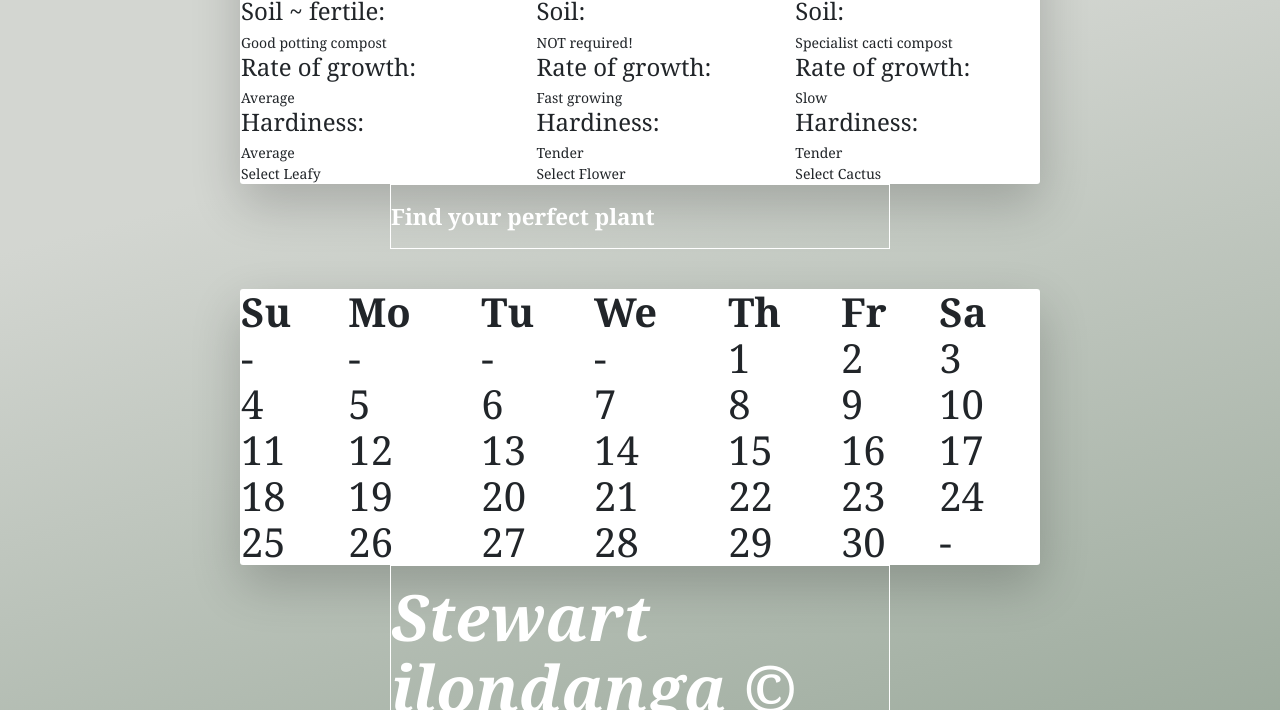
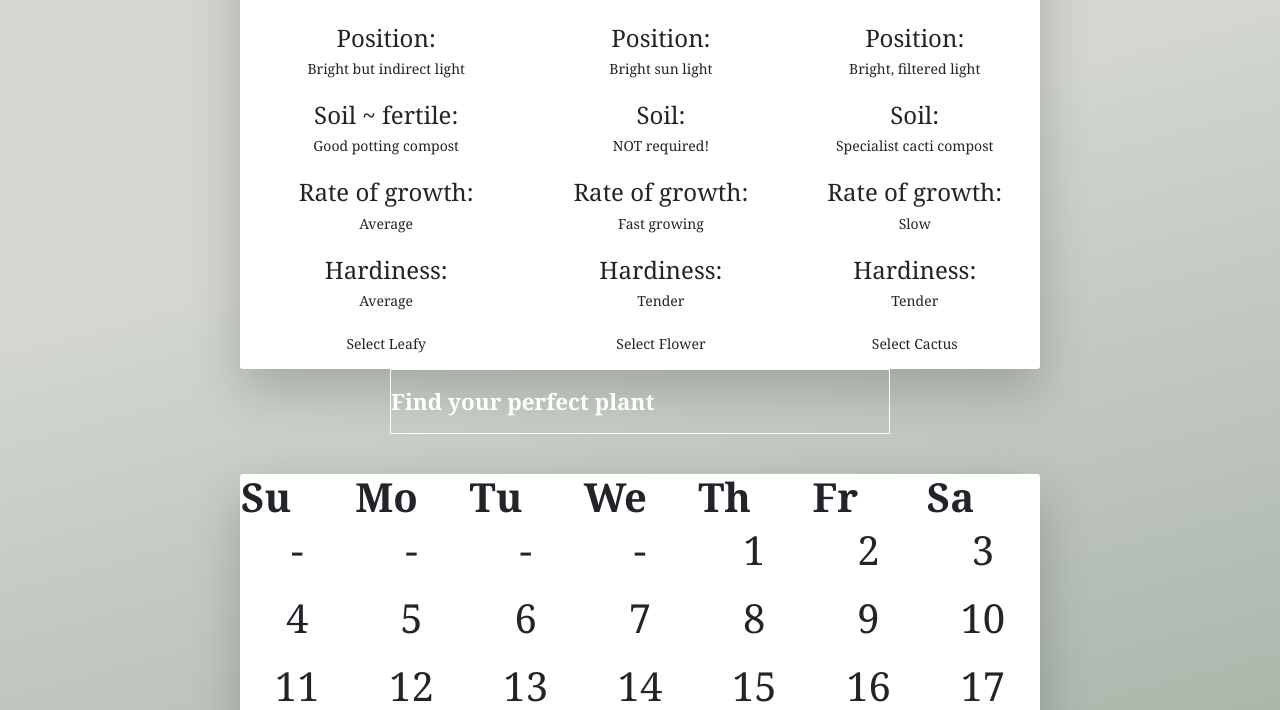
Before and after one commit to stewilondanga/plant-pick, a plain HTML site: page index.html in a window 1280 px wide. Shown: the part 153-863 px from the top of the page. Drawn offline with nearby package versions, Linux system fonts and the light colour scheme.

Commit message:
add css/styles.css

```diff
--- a/css/styles.css
+++ b/css/styles.css
@@ -131,14 +131,14 @@ table caption {
   min-width: 500px;
 }
 
-/*table td {
+table td {
   padding: 8px 16px 16px;
   text-align: center;
   transform: scale(1);
   transition: transform 200ms ease-in-out;
 }
 
-thead td {
+/*thead td {
   padding: 40px;
 }
 thead .head__leafy,
```
